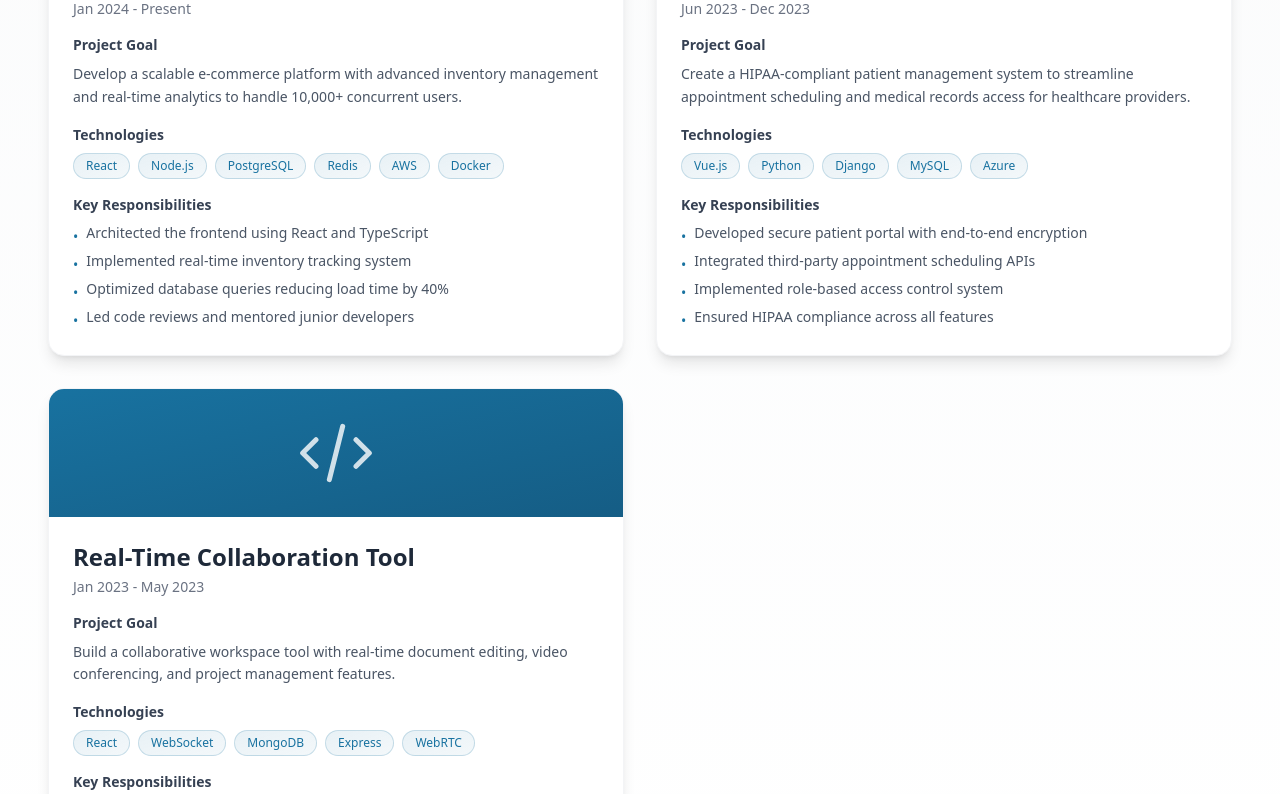
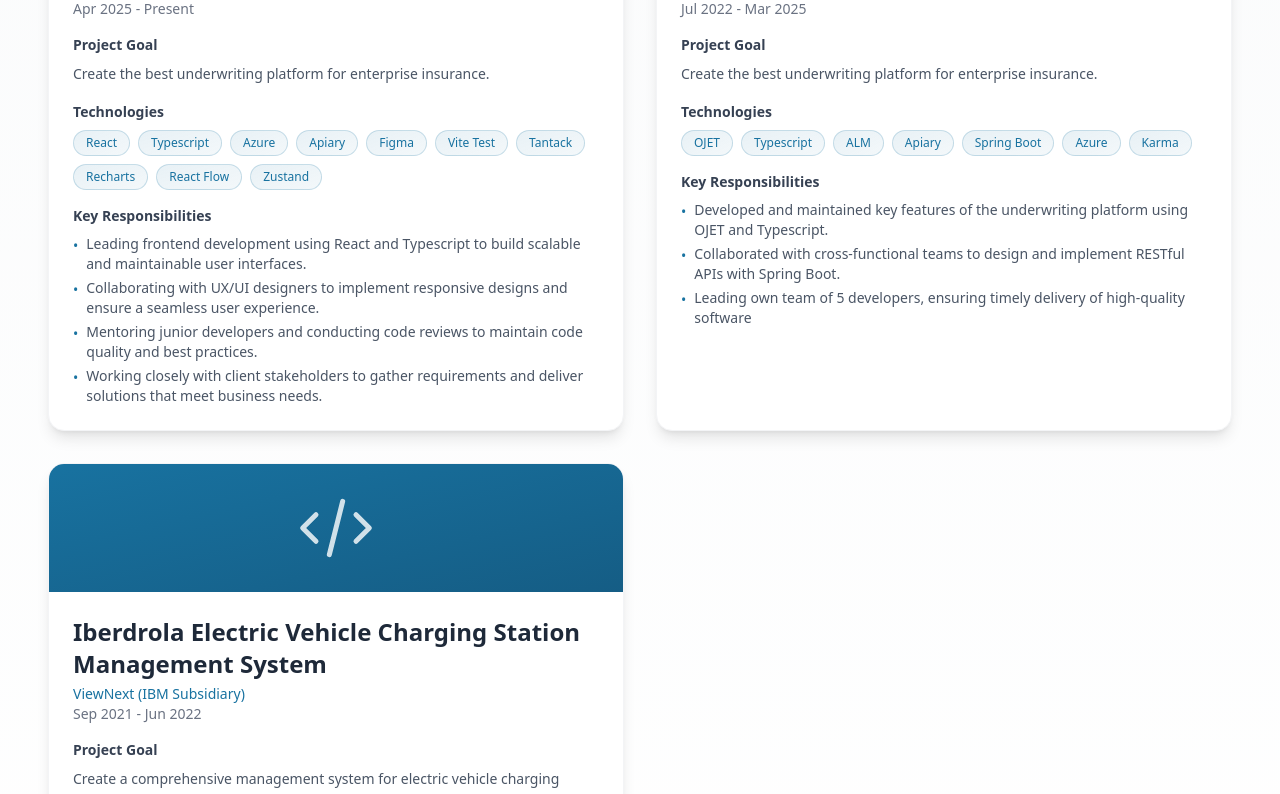
Before and after one commit to enrique-fer/portfolio, a React (Vite) app: page /projects in a window 1280 px wide. Shown: the part 584-1378 px from the top of the page. Built offline with nearby package versions, Linux system fonts and the light colour scheme.

Commit message:
projects data

```diff
--- a/src/assets/data/projects-data.json
+++ b/src/assets/data/projects-data.json
@@ -1,62 +1,67 @@
 [
   {
-    "id": 1,
-    "title": "E-Commerce Platform",
-    "company": "Tech Solutions Inc",
-    "duration": "Jan 2024 - Present",
-    "goal": "Develop a scalable e-commerce platform with advanced inventory management and real-time analytics to handle 10,000+ concurrent users.",
+    "id": 3,
+    "title": "Arcade Risk",
+    "company": "ViewNext (IBM Subsidiary)",
+    "duration": "Apr 2025 - Present",
+    "goal": "Create the best underwriting platform for enterprise insurance.",
     "technologies": [
       "React",
-      "Node.js",
-      "PostgreSQL",
-      "Redis",
-      "AWS",
-      "Docker"
+      "Typescript",
+      "Azure",
+      "Apiary",
+      "Figma",
+      "Vite Test",
+      "Tantack",
+      "Recharts",
+      "React Flow",
+      "Zustand"
     ],
     "responsibilities": [
-      "Architected the frontend using React and TypeScript",
-      "Implemented real-time inventory tracking system",
-      "Optimized database queries reducing load time by 40%",
-      "Led code reviews and mentored junior developers"
+      "Leading frontend development using React and Typescript to build scalable and maintainable user interfaces.",
+      "Collaborating with UX/UI designers to implement responsive designs and ensure a seamless user experience.",
+      "Mentoring junior developers and conducting code reviews to maintain code quality and best practices.",
+      "Working closely with client stakeholders to gather requirements and deliver solutions that meet business needs."
     ]
   },
   {
     "id": 2,
-    "title": "Healthcare Management System",
-    "company": "MedTech Solutions",
-    "duration": "Jun 2023 - Dec 2023",
-    "goal": "Create a HIPAA-compliant patient management system to streamline appointment scheduling and medical records access for healthcare providers.",
+    "title": "Arcade Risk",
+    "company": "ViewNext (IBM Subsidiary)",
+    "duration": "Jul 2022 - Mar 2025",
+    "goal": "Create the best underwriting platform for enterprise insurance.",
     "technologies": [
-      "Vue.js",
-      "Python",
-      "Django",
-      "MySQL",
-      "Azure"
+      "OJET",
+      "Typescript",
+      "ALM",
+      "Apiary",
+      "Spring Boot",
+      "Azure",
+      "Karma"
     ],
     "responsibilities": [
-      "Developed secure patient portal with end-to-end encryption",
-      "Integrated third-party appointment scheduling APIs",
-      "Implemented role-based access control system",
-      "Ensured HIPAA compliance across all features"
+      "Developed and maintained key features of the underwriting platform using OJET and Typescript.",
+      "Collaborated with cross-functional teams to design and implement RESTful APIs with Spring Boot.",
+      "Leading own team of 5 developers, ensuring timely delivery of high-quality software"
     ]
   },
   {
-    "id": 3,
-    "title": "Real-Time Collaboration Tool",
-    "duration": "Jan 2023 - May 2023",
-    "goal": "Build a collaborative workspace tool with real-time document editing, video conferencing, and project management features.",
+    "id": 1,
+    "title": "Iberdrola Electric Vehicle Charging Station Management System",
+    "company": "ViewNext (IBM Subsidiary)",
+    "duration": "Sep 2021 - Jun 2022",
+    "goal": "Create a comprehensive management system for electric vehicle charging stations, enabling users to locate, reserve, and pay for charging services seamlessly.",
     "technologies": [
-      "React",
-      "WebSocket",
-      "MongoDB",
-      "Express",
-      "WebRTC"
+      "Angular",
+      "JEST",
+      "Typescript",
+      "Jenkins",
+      "SonarQube"
     ],
     "responsibilities": [
-      "Implemented WebSocket-based real-time collaboration features",
-      "Built video conferencing module using WebRTC",
-      "Designed and developed RESTful APIs",
-      "Created responsive UI components library"
+      "Developed user-friendly interfaces with Angular.",
+      "Increased test coverage to 90% using JEST.",
+      "UX implementation improvements based on user feedback."
     ]
   }
 ]
--- a/src/components/projects/ProjectCard.tsx
+++ b/src/components/projects/ProjectCard.tsx
@@ -62,9 +62,9 @@
           <h4 className="text-sm font-semibold text-gray-700 mb-2">Key Responsibilities</h4>
           <ul className="space-y-1">
             {project.responsibilities.map((responsibility, index) => (
-              <li key={index} className="text-sm text-gray-600 flex items-start gap-2">
-                <span className="text-[#1872A0] mt-1">•</span>
-                <span className="flex-1">{responsibility}</span>
+              <li key={index} className="text-sm text-gray-600 flex gap-2">
+                <span className="text-[#1872A0] pt-0.5">•</span>
+                <span className="flex-1 self-center">{responsibility}</span>
               </li>
             ))}
           </ul>
```
